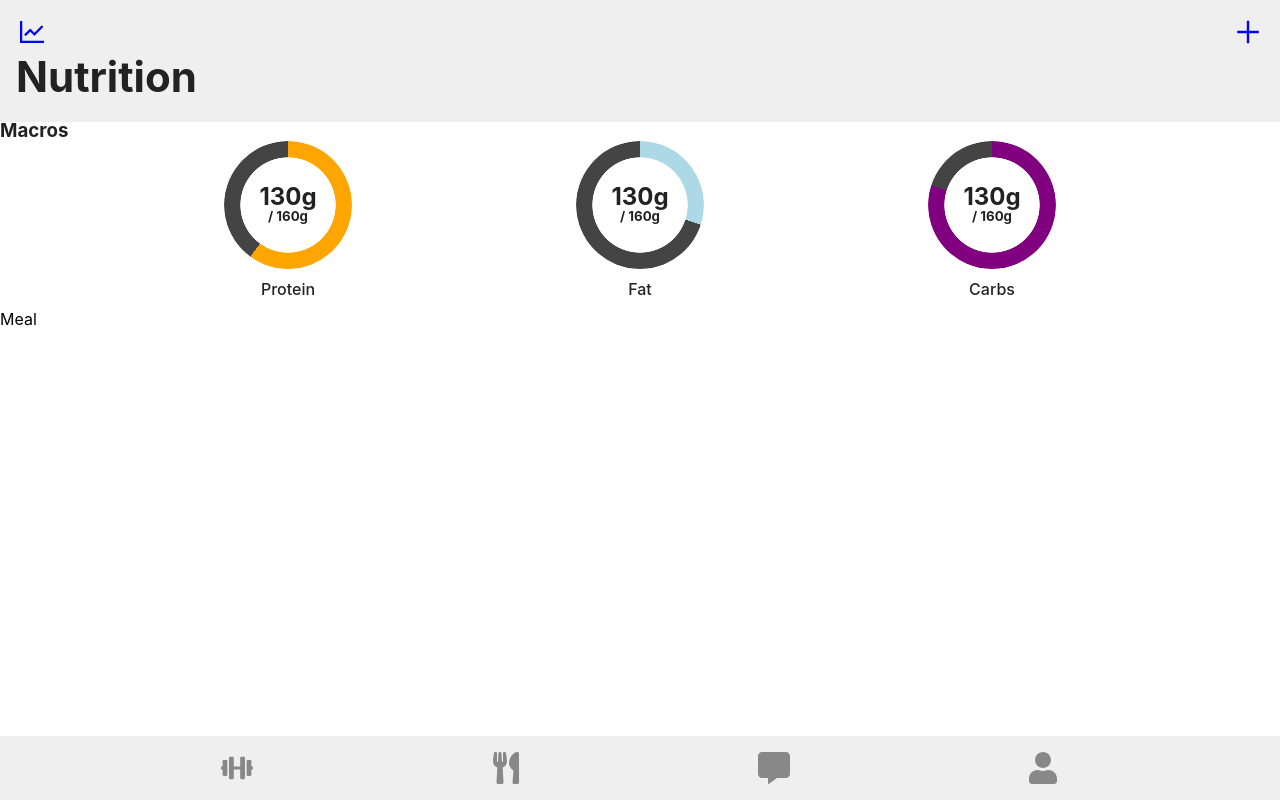
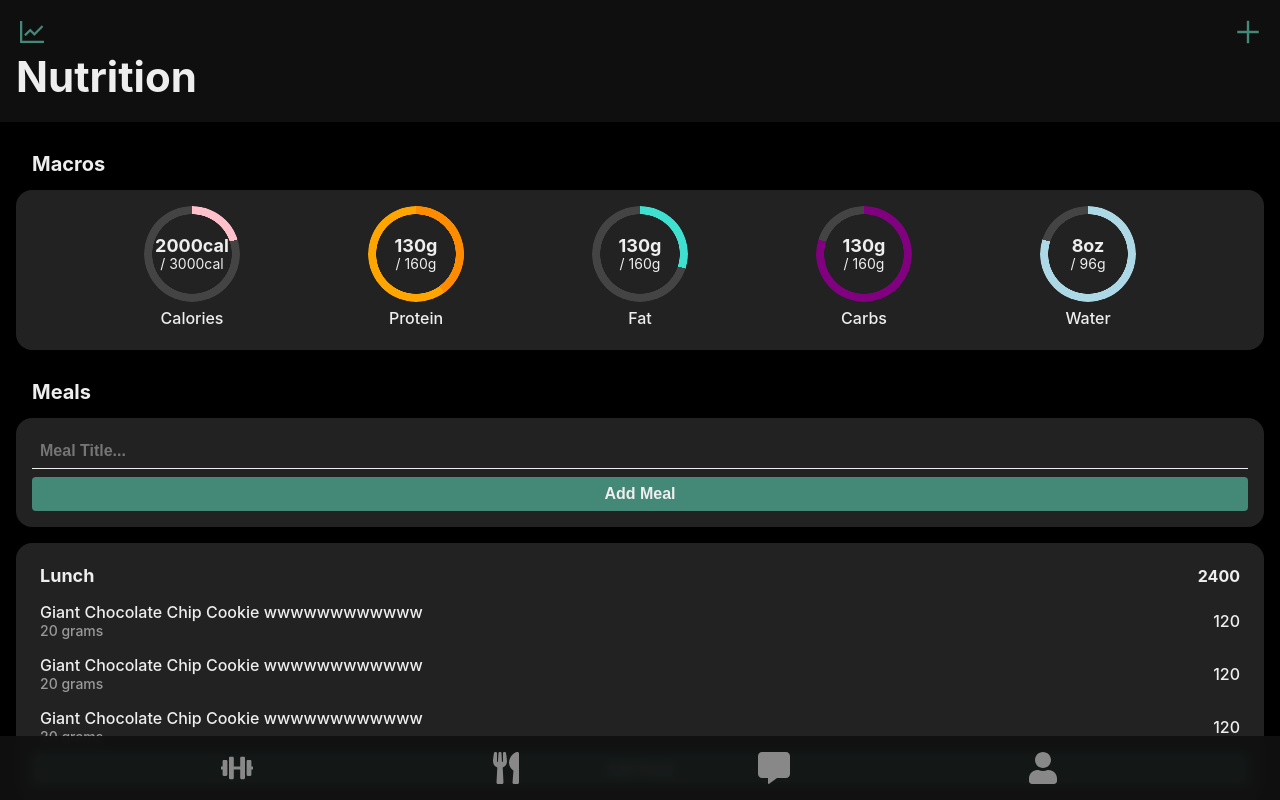
Before and after one commit to Arnav350/gojim, a React (Create React App) app: page /nutrition in a window 1280 px wide. Shown: the top 800 px of the page. Built offline with nearby package versions, Linux system fonts and the light colour scheme.

Commit message:
made everything dark mode, added to nutrition

```diff
--- a/src/App.css
+++ b/src/App.css
@@ -2,6 +2,10 @@
   margin: 0;
   padding: 0;
   box-sizing: border-box;
+}
+
+body {
+  background-color: #000;
 }
 
 h1,
@@ -11,12 +15,14 @@ h4,
 h5,
 h6 {
   line-height: 1;
-  color: #222;
+  color: #eee;
 }
 
-p {
+p,
+button,
+input {
   font-weight: 500;
-  color: #222;
+  color: #eee;
 }
 
 /* body::-webkit-scrollbar {
--- a/src/pages/Footer.css
+++ b/src/pages/Footer.css
@@ -5,7 +5,7 @@
   justify-content: space-evenly;
   width: 100%;
   backdrop-filter: blur(4px);
-  background-color: #eeeeeeee;
+  background-color: #111e;
 }
 
 .footer__icon {
--- a/src/pages/Logs.css
+++ b/src/pages/Logs.css
@@ -1,14 +1,9 @@
-.logs {
-  display: flex;
-  flex-direction: column;
-}
-
 .logs__top {
   position: sticky;
   top: 0;
   padding: 16px;
   backdrop-filter: blur(4px);
-  background-color: #eeeeeeee;
+  background-color: #111e;
 }
 
 .logs__icons {
@@ -18,7 +13,7 @@
 }
 
 .logs__icon {
-  color: blue;
+  color: #487;
   font-size: 32px;
 }
 
@@ -28,6 +23,8 @@
 }
 
 .logs__list {
+  display: flex;
+  flex-direction: column;
   padding: 0 16px;
 }
 
@@ -38,19 +35,20 @@
   margin: 8px 0;
   width: 100%;
   height: 128px;
-  background-color: #ddd;
+  background-color: #222;
   border-radius: 16px;
 }
 
 .logs__plus {
   font-size: 128px;
+  color: #eee;
 }
 
 .log {
   display: flex;
   margin: 8px 0;
   padding: 8px;
-  background-color: #ddd;
+  background-color: #222;
   border-radius: 16px;
 }
 
@@ -71,6 +69,7 @@
 
 .log__box {
   padding: 8px;
+  overflow: hidden;
 }
 
 .log__title {
@@ -94,7 +93,6 @@
 }
 
 .log__exercise {
-  width: 90%;
   white-space: nowrap;
   overflow: hidden;
   text-overflow: ellipsis;
--- a/src/pages/Meal.tsx
+++ b/src/pages/Meal.tsx
@@ -1,7 +1,36 @@
 import React from "react";
 
 function Meal() {
-  return <div className="meal">Meal</div>;
+  return (
+    <div className="meal">
+      <div className="meal__top">
+        <h4 className="meal__heading">Lunch</h4>
+        <h4 className="meal__total">2400</h4>
+      </div>
+      <div className="meal__box">
+        <div className="meal__info">
+          <p className="meal__name">Giant Chocolate Chip Cookie wwwwwwwwwwww</p>
+          <p className="meal__amount">20 grams</p>
+        </div>
+        <p className="meal__calorie">120</p>
+      </div>
+      <div className="meal__box">
+        <div className="meal__info">
+          <p className="meal__name">Giant Chocolate Chip Cookie wwwwwwwwwwww</p>
+          <p className="meal__amount">20 grams</p>
+        </div>
+        <p className="meal__calorie">120</p>
+      </div>
+      <div className="meal__box">
+        <div className="meal__info">
+          <p className="meal__name">Giant Chocolate Chip Cookie wwwwwwwwwwww</p>
+          <p className="meal__amount">20 grams</p>
+        </div>
+        <p className="meal__calorie">120</p>
+      </div>
+      <button className="meal__button">Add Food</button>
+    </div>
+  );
 }
 
 export default Meal;
--- a/src/pages/Nutrition.css
+++ b/src/pages/Nutrition.css
@@ -1,15 +1,10 @@
-.nutrition {
-  display: flew;
-  flex-direction: column;
-
-}
-
 .nutrition__top {
   position: sticky;
   top: 0;
   padding: 16px;
+  background-color: #111e;
   backdrop-filter: blur(4px);
-  background-color: #eeeeeeee;
+  z-index: 1;
 }
 
 .nutrition__icons {
@@ -19,7 +14,7 @@
 }
 
 .nutrition__icon {
-  color: blue;
+  color: #487;
   font-size: 32px;
 }
 
@@ -28,37 +23,60 @@
   font-size: 42px;
 }
 
+.nutrition__macros {
+  margin: 16px;
+}
+
+.nutrition__subheading {
+  font-size: 20px;
+  padding: 16px;
+}
+
 .nutrition__circles {
   display: flex;
+  flex-wrap: wrap;
   justify-content: space-evenly;
-  margin-bottom: 40px;
+  padding: 16px 0;
+  background-color: #222;
+  border-radius: 16px;
 }
 
-.nutrition__protein,
-.nutrition__fat,
-.nutrition__carb {
+.nutrition__circle {
   position: relative;
-  width: 128px;
-  height: 128px;
+  width: 96px;
+  height: 96px;
+  margin-bottom: 32px;
 }
 
-.nutrition__protein::before,
-.nutrition__fat::before,
-.nutrition__carb::before {
+.nutrition__circle::before {
   content: "";
   position: absolute;
   border-radius: 50%;
   inset: 0;
-  mask: radial-gradient(farthest-side, #0000 calc(99% - 16px), #000 calc(100% - 16px));
+  mask: radial-gradient(farthest-side, #0000 calc(99% - 8px), #000 calc(100% - 8px));
+}
+
+.nutrition__calorie::before {
+  background: conic-gradient(pink 20%, #0000 0),
+    #444;
 }
 
 .nutrition__protein::before {
-  background: conic-gradient(orange 60%, #0000 0),
+  background: conic-gradient(orange 100%, #0000 0),
     #444;
 }
 
+.nutrition__protein::after {
+  content: "";
+  position: absolute;
+  border-radius: 50%;
+  inset: 0;
+  mask: radial-gradient(farthest-side, #0000 calc(99% - 8px), #000 calc(100% - 8px));
+  background: conic-gradient(darkorange 40%, #0000 0);
+}
+
 .nutrition__fat::before {
-  background: conic-gradient(lightblue 30%, #0000 0),
+  background: conic-gradient(turquoise 30%, #0000 0),
     #444;
 }
 
@@ -67,23 +85,125 @@
     #444;
 }
 
+.nutrition__water::before {
+  background: conic-gradient(lightblue 80%, #0000 0),
+    #444;
+}
+
+.nutrition__grams,
+.nutrition__total {
+  position: absolute;
+  left: 50%;
+  translate: -50% -50%;
+  display: flex;
+  justify-content: center;
+  width: 100%;
+}
+
 .nutrition__grams {
+  top: calc(50% - 8px);
+  font-size: 18px;
+}
+
+.nutrition__total {
+  top: calc(50% + 10px);
+  font-size: 14px;
+  font-weight: 400;
+}
+
+.nutrition__label {
   position: absolute;
-  top: calc(50% - 8px);
+  bottom: -36px;
   left: 50%;
   translate: -50% -50%;
 }
 
-.nutrition__total {
-  position: absolute;
-  top: calc(50% + 12px);
-  left: 50%;
-  translate: -50% -50%;
+.nutrition__meals {
+  margin: 16px;
+  border-radius: 16px;
 }
 
-.nutrition__label {
-  position: absolute;
-  bottom: -40px;
-  left: 50%;
-  translate: -50% -50%;
+.nutrition__add {
+  padding: 16px;
+  background-color: #222;
+  border-radius: 16px;
 }
+
+.nutrition__title {
+  padding: 8px;
+  width: 100%;
+  font-size: 16px;
+  background-color: #222;
+  border: none;
+  border-bottom: 1px solid #eee;
+  outline: none;
+  font-weight: 600;
+}
+
+.nutrition__button {
+  margin-top: 8px;
+  padding: 8px;
+  width: 100%;
+  background-color: #487;
+  border: none;
+  border-radius: 4px;
+  outline: none;
+  font-size: 16px;
+  font-weight: 600;
+}
+
+.meal {
+  margin: 16px 0;
+  padding: 16px;
+  background-color: #222;
+  border-radius: 16px;
+}
+
+.meal__top {
+  display: flex;
+  justify-content: space-between;
+  align-items: center;
+  padding: 8px;
+  border-bottom: 1px solid #222;
+}
+
+.meal__heading {
+  font-size: 18px;
+}
+
+.meal__total {
+  font-size: 16px;
+}
+
+.meal__box {
+  display: flex;
+  justify-content: space-between;
+  align-items: center;
+  padding: 8px;
+}
+
+.meal__info {
+  max-width: 85%;
+}
+
+.meal__name {
+  white-space: nowrap;
+  overflow: hidden;
+  text-overflow: ellipsis;
+}
+
+.meal__amount {
+  color: #999;
+  font-size: 14px;
+}
+
+.meal__button {
+  padding: 8px;
+  width: 100%;
+  background-color: #487;
+  border: none;
+  border-radius: 4px;
+  outline: none;
+  font-size: 14px;
+  font-weight: 600;
+}
--- a/src/pages/Nutrition.tsx
+++ b/src/pages/Nutrition.tsx
@@ -16,25 +16,45 @@ function Nutrition() {
       <div className="nutrition__macros">
         <h3 className="nutrition__subheading">Macros</h3>
         <div className="nutrition__circles">
-          <div className="nutrition__protein">
+          <div className="nutrition__circle nutrition__calorie">
+            <h2 className="nutrition__grams">2000cal</h2>
+            <h5 className="nutrition__total">/ 3000cal</h5>
+            <p className="nutrition__label">Calories</p>
+          </div>
+          <div className="nutrition__circle nutrition__protein">
             <h2 className="nutrition__grams">130g</h2>
             <h5 className="nutrition__total">/ 160g</h5>
             <p className="nutrition__label">Protein</p>
           </div>
-          <div className="nutrition__fat">
+          <div className="nutrition__circle nutrition__fat">
             <h2 className="nutrition__grams">130g</h2>
             <h5 className="nutrition__total">/ 160g</h5>
             <p className="nutrition__label">Fat</p>
           </div>
-          <div className="nutrition__carb">
+          <div className="nutrition__circle nutrition__carb">
             <h2 className="nutrition__grams">130g</h2>
             <h5 className="nutrition__total">/ 160g</h5>
             <p className="nutrition__label">Carbs</p>
           </div>
+          <div className="nutrition__circle nutrition__water">
+            <h2 className="nutrition__grams">8oz</h2>
+            <h5 className="nutrition__total">/ 96g</h5>
+            <p className="nutrition__label">Water</p>
+          </div>
         </div>
       </div>
       <div className="nutrition__meals">
-        <div className="nutrition__add"></div>
+        <h3 className="nutrition__subheading">Meals</h3>
+        <div className="nutrition__add">
+          <input
+            type="text"
+            placeholder="Meal Title..."
+            className="nutrition__title"
+          />
+          <button className="nutrition__button">Add Meal</button>
+        </div>
+        <Meal />
+        <Meal />
         <Meal />
       </div>
     </div>
```
